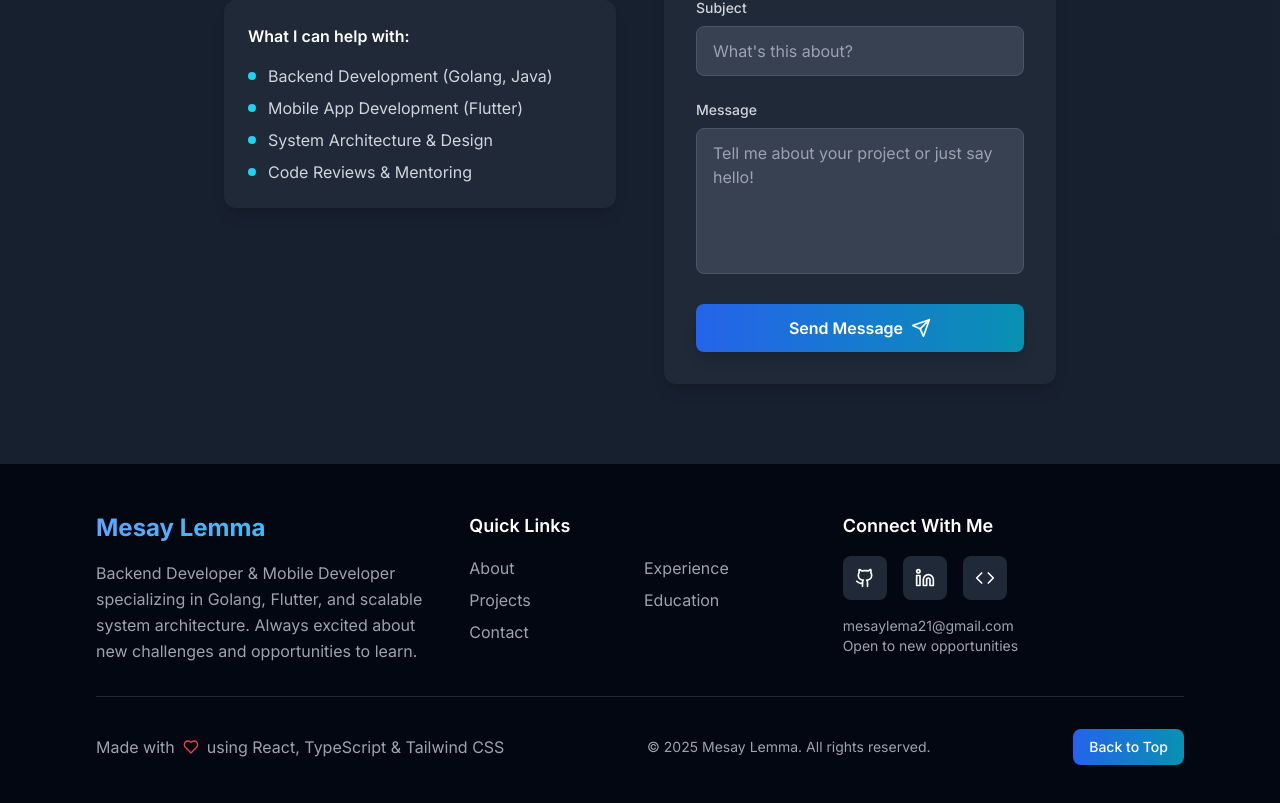
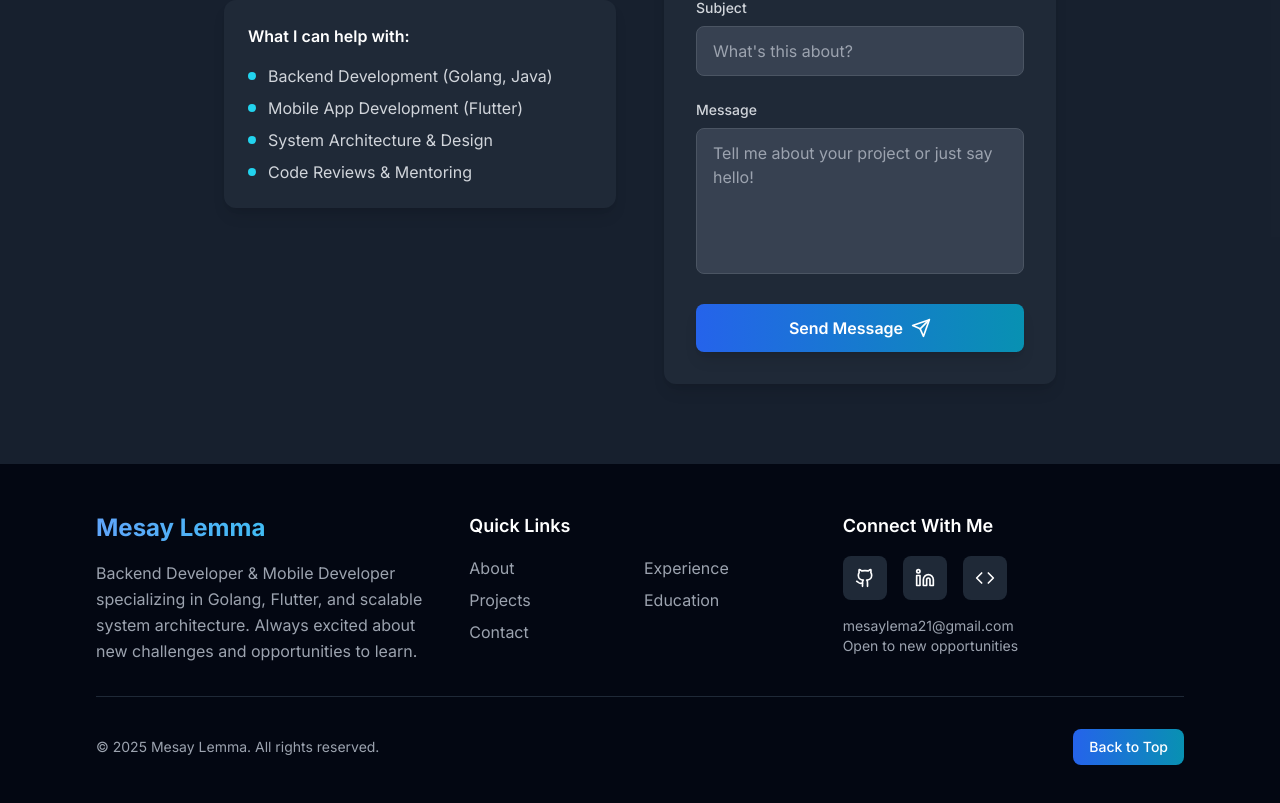
Before and after one commit to m21power/portfolio-project, a React (Vite) app: page / in a window 1280 px wide. Shown: the part 6114-6917 px from the top of the page. Built offline with nearby package versions, Linux system fonts and the light colour scheme.

Commit message:
edit: footer

```diff
--- a/src/components/Footer.tsx
+++ b/src/components/Footer.tsx
@@ -88,11 +88,11 @@
         {/* Divider */}
         <div className="border-t border-gray-800 mt-8 pt-8">
           <div className="flex flex-col md:flex-row justify-between items-center space-y-4 md:space-y-0">
-            <div className="flex items-center space-x-2 text-gray-400">
+            {/* <div className="flex items-center space-x-2 text-gray-400">
               <span>Made with</span>
               <Heart className="w-4 h-4 text-red-500" />
               <span>using React, TypeScript & Tailwind CSS</span>
-            </div>
+            </div> */}
 
             <div className="text-gray-400 text-sm">
               © {new Date().getFullYear()} Mesay Lemma. All rights reserved.
```
